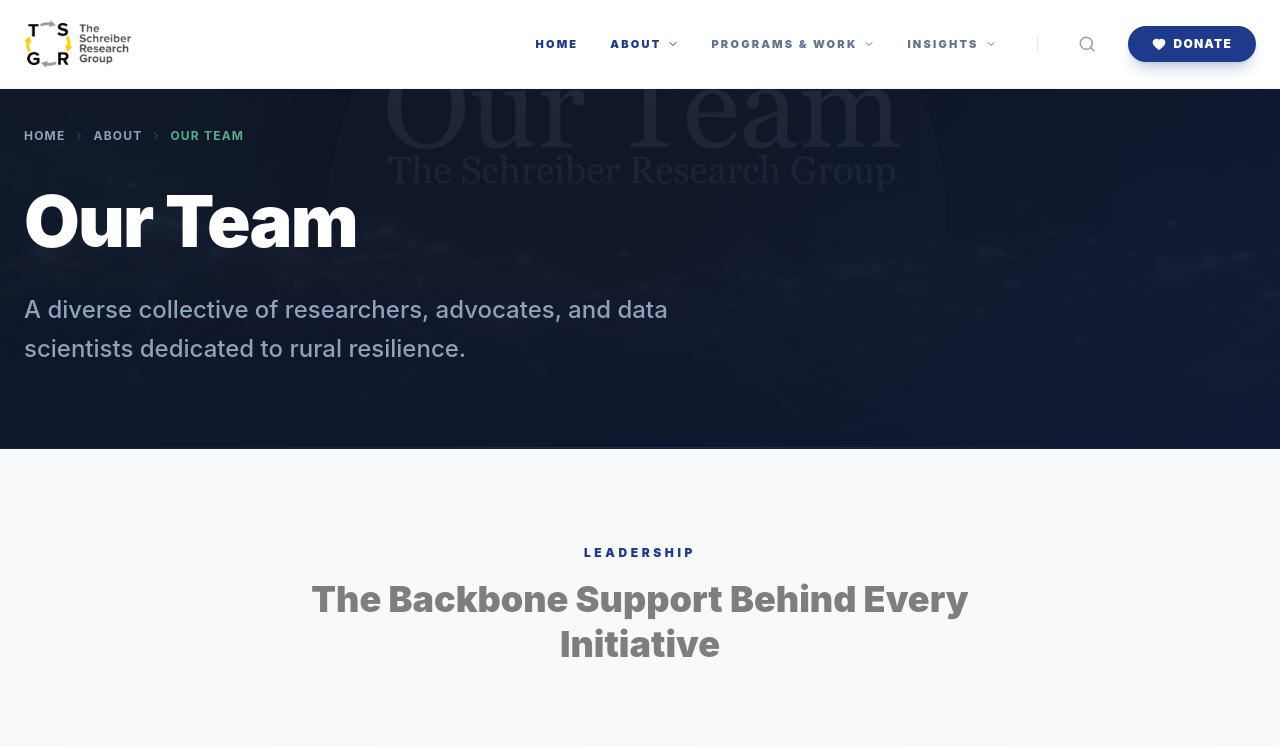
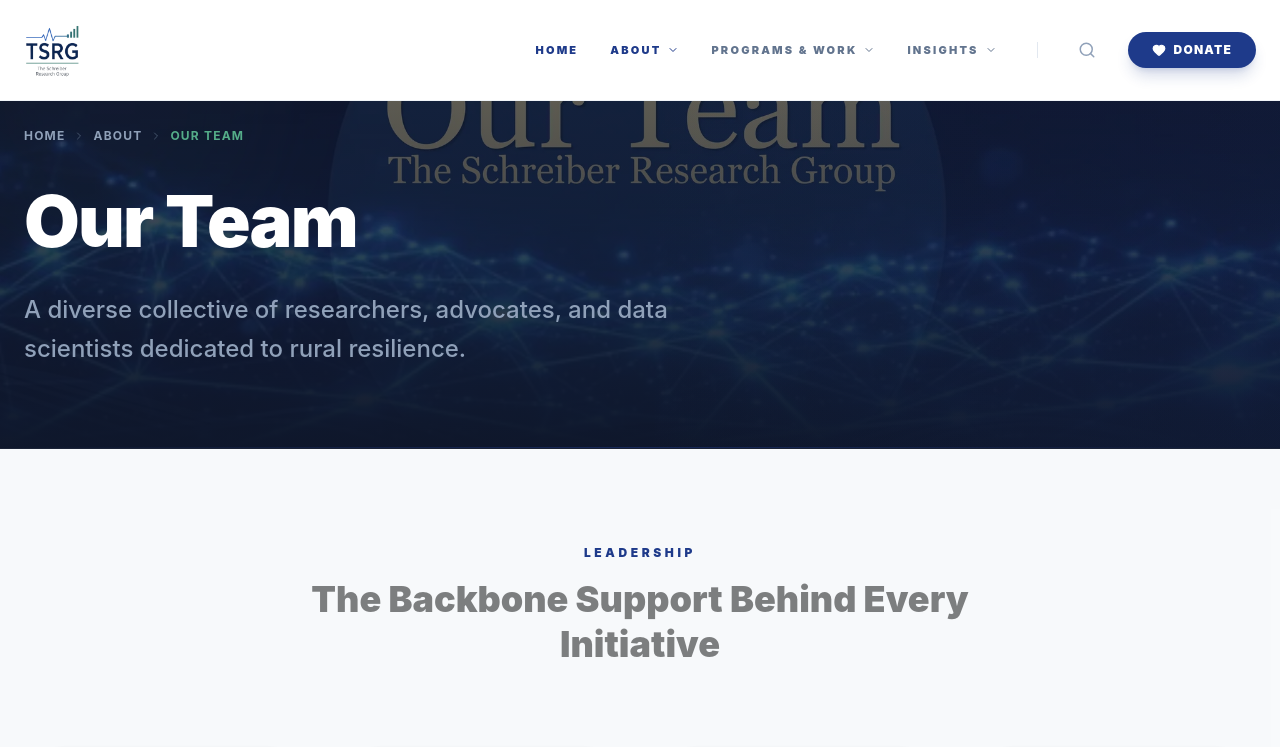
Before and after one commit to sushmatal/TSRG-AI, a React (Vite) app: page /about/team in a window 1280 px wide. Shown: the top 747 px of the page. Built offline with nearby package versions, Linux system fonts and the light colour scheme; grey boxes are pictures that could not be loaded.

Commit message:
style: increase logo size and improve header image visibility on Team page

```diff
--- a/src/components/Header.jsx
+++ b/src/components/Header.jsx
@@ -89,7 +89,7 @@ const Header = () => {
                     <img
                         src={`${import.meta.env.BASE_URL}TSRGlogo.png`}
                         alt="TSRG Logo"
-                        className="h-10 md:h-12 w-auto object-contain transition-all duration-500 group-hover:scale-105"
+                        className="h-[50px] md:h-[60px] w-auto object-contain transition-all duration-500 group-hover:scale-105"
                     />
                 </Link>
 
--- a/src/components/PageHero.jsx
+++ b/src/components/PageHero.jsx
@@ -12,7 +12,7 @@ const PageHero = ({ title, subtitle, breadcrumbs = [], backgroundImage }) => {
                     <img
                         src={backgroundImage}
                         alt={title}
-                        className="w-full h-full object-cover opacity-20 grayscale brightness-50"
+                        className="w-full h-full object-cover object-center opacity-40"
                     />
                     <div className="absolute inset-0 bg-gradient-to-t from-slate-900 via-slate-900/40 to-transparent" />
                 </div>
--- a/src/pages/TeamPage.jsx
+++ b/src/pages/TeamPage.jsx
@@ -261,7 +261,7 @@ const TeamPage = () => {
                 title="Our Team"
                 subtitle="A diverse collective of researchers, advocates, and data scientists dedicated to rural resilience."
                 breadcrumbs={[{ name: 'About', href: '/about' }]}
-                backgroundImage={`${baseUrl}Header Images/Our_Team.png`}
+                backgroundImage={`${baseUrl}Header%20Images/Our_Team.png`}
             />
 
             <section className="py-24 bg-slate-50/50">
```
Also changed, not shown: public/TSRGlogo.png, public/TSRGlogoOld.png (added).
